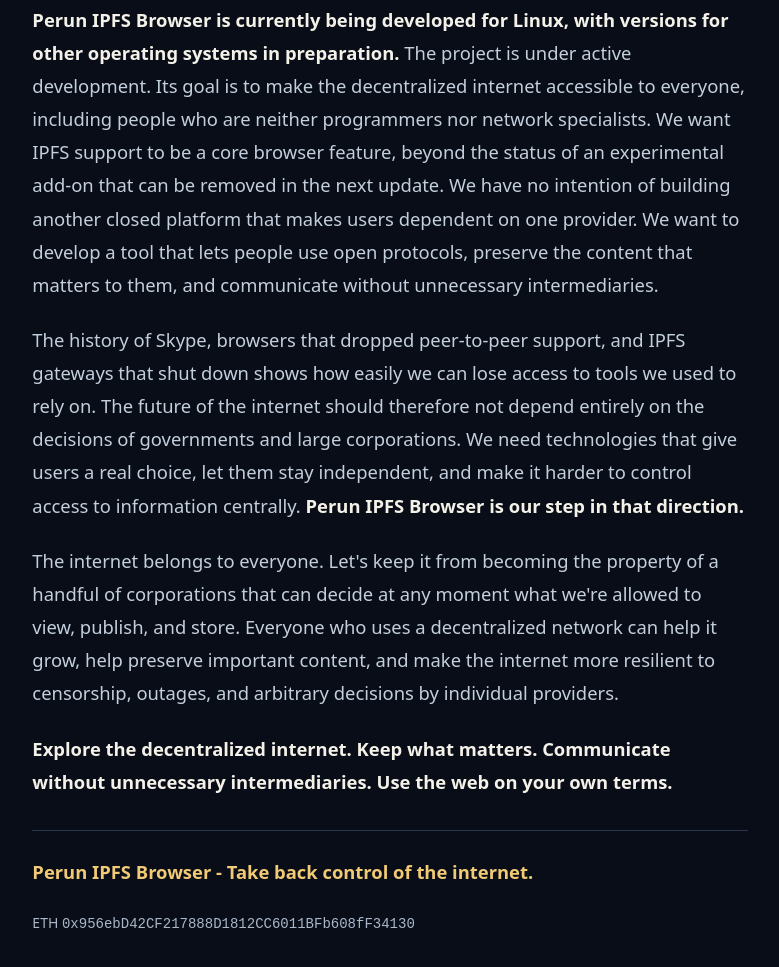
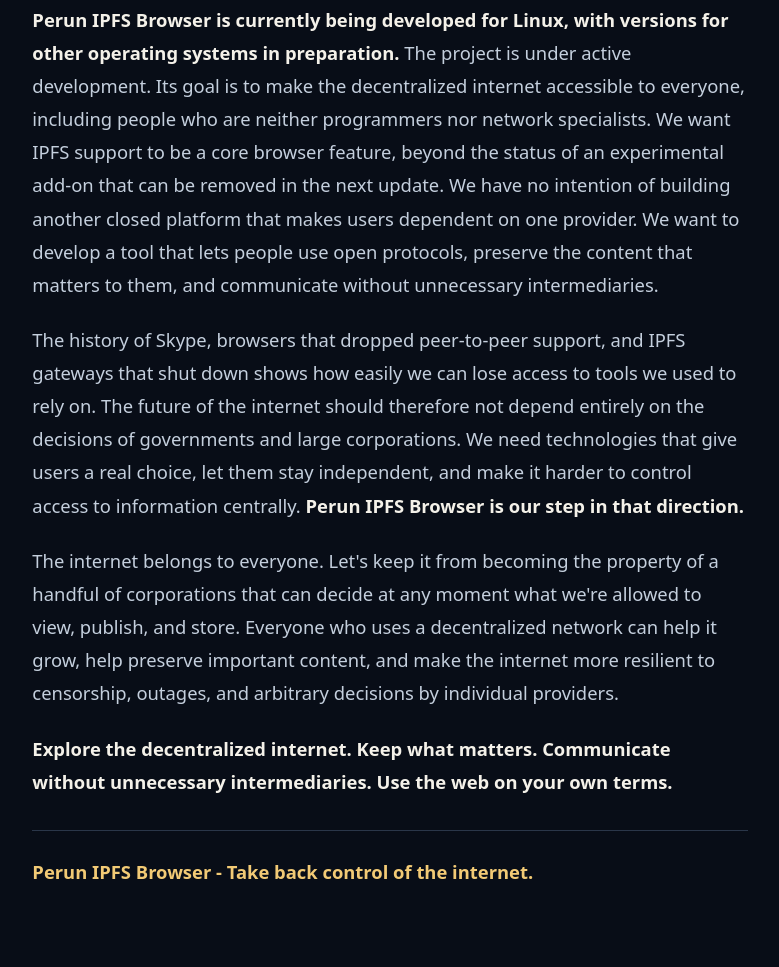
Before and after one commit to pe-run/perun-ipfs-browser, a plain HTML site: page index.html in a window 1280 px wide. Shown: the part 3558-4525 px from the top of the page, without its empty margins (250-1029 px from the left). Drawn offline with Linux system fonts and the light colour scheme.

Commit message:
Revert "Show the author's ETH address below the manifesto"
This reverts commit d23b68765f99c0bf10ce8914d9d3f1585f367cc9.

```diff
--- a/index.html
+++ b/index.html
@@ -5,7 +5,7 @@
   <meta name="viewport" content="width=device-width, initial-scale=1">
   <title>Perun IPFS Browser</title>
   <link rel="icon" type="image/svg+xml" href="./perun.svg">
-  <link rel="stylesheet" href="./style.css?v=author-eth">
+  <link rel="stylesheet" href="./style.css">
 </head>
 <body>
   <header class="site-header layout">
@@ -54,8 +54,7 @@
         <img src="./perun.svg" alt="" width="340" height="340">
       </div>
     </section>
-    <article>
-      <div id="manifesto">
+    <article id="manifesto">
       <p>The internet was supposed to be free, open, and decentralized. What happened to it? Governments don't like it when they can't control us. That is why it is getting harder to find hardware and software that truly respect our privacy and do not track our every move. Large corporations also prefer to keep users under their control, collect their data, and make them dependent on their own services. Whenever an interesting solution gives people more independence, sooner or later it disappears or gets pushed to the margins (under pressure from Big Brother?).</p>
       <p>Skype is a good example. It started out as a revolutionary messaging app using peer-to-peer technology that allowed users to communicate directly. Over time, it was turned into a centralized service, and in 2025 it was shut down completely. A technology that gave users greater independence was replaced with a solution that depended on one company's infrastructure, and then simply ceased to exist.</p>
       <p>A similar story can be seen with web browsers that tried to introduce decentralized technologies. <strong>Opera</strong> began work on IPFS integration in 2019, introduced Android support in 2020, and in 2021 made it possible to open IPFS addresses on desktop as well, though mainly through HTTP gateways. <strong>Beaker Browser (2017-2022)</strong> let users publish and browse websites directly over a peer-to-peer network, using Dat and Hypercore instead of IPFS, but development was discontinued. <strong>Netbox.Browser (2019-2022)</strong> also pursued decentralized web browsing, but development and support for the project were frozen in 2022. <strong>Brave (2021-2024)</strong> went a step further by integrating an actual IPFS node directly into the browser. This was a revolutionary solution that made it possible to use the decentralized internet without installing additional software or relying on public gateways. Unfortunately, the feature was removed in August 2024. Was this purely a business and technical decision, or did reluctance toward technologies that make the internet harder to control centrally play a role as well? Whatever the reasons, the result was the same: users lost convenient access to IPFS.</p>
@@ -71,10 +70,6 @@
       <p>The internet belongs to everyone. Let's keep it from becoming the property of a handful of corporations that can decide at any moment what we're allowed to view, publish, and store. Everyone who uses a decentralized network can help it grow, help preserve important content, and make the internet more resilient to censorship, outages, and arbitrary decisions by individual providers.</p>
       <p><strong>Explore the decentralized internet. Keep what matters. Communicate without unnecessary intermediaries. Use the web on your own terms.</strong></p>
       <p><strong>Perun IPFS Browser - Take back control of the internet.</strong></p>
-      </div>
-      <footer class="author-address">
-        <address>ETH <bdi dir="ltr"><code>0x956ebD42CF217888D1812CC6011BFb608fF34130</code></bdi></address>
-      </footer>
     </article>
   </main>
 
--- a/style.css
+++ b/style.css
@@ -183,12 +183,6 @@ article p:last-child {
 
 article p:last-child strong { color: var(--gold); }
 
-.author-address address {
-  color: var(--muted);
-  font-size: .875rem;
-  font-style: normal;
-}
-
 @media (max-width: 42rem) {
   .hero {
     grid-template-columns: minmax(0, 1fr);
```
Lines whose indentation alone changed are shown as unchanged.
